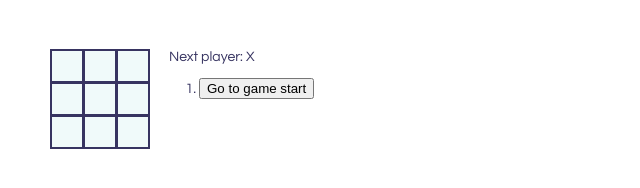
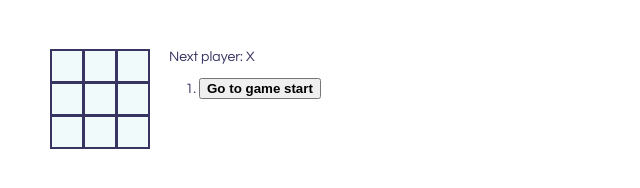
Before and after one commit to evc2bds/Post-CountdownProject, a React app in the folder my-app/: page / in a window 1280 px wide. Shown: the full height of the page, 0-640 px from the left. Built offline with nearby package versions, Linux system fonts and the light colour scheme.

Commit message:
eighth commit

```diff
--- a/my-app/src/index.css
+++ b/my-app/src/index.css
@@ -48,3 +48,7 @@
   .game-info {
     margin-left: 20px;
   }
+
+  .last-move {
+    font-weight: bold;
+  }
--- a/my-app/src/index.js
+++ b/my-app/src/index.js
@@ -59,13 +59,14 @@
         const history = this.state.history.slice(0, this.state.stepNumber + 1);
         const current = history[history.length - 1];
         const squares = current.squares.slice();
+
         if (calculateWinner(squares) || squares[i]) {
             return;
         }
         squares[i] = this.state.xIsNext ? 'X' : 'O';
         this.setState({
             history: history.concat([{
-                squares: squares,
+                squares: squares
             }]),
             stepNumber: history.length,
             xIsNext: !this.state.xIsNext,
@@ -89,8 +90,21 @@
           'Go to move #' + move :
           'Go to game start';
           return (
+              /*
+              if the move is equal to the step number, then that button will be bold
+              button className={"last-move"} --> would bold all of the buttons
+              'move===this.state.stepNumber ?' --> checks to see if move is equal to stepNumber
+              className{... "last-move"} bolds the button in which move is equal to stepNumber
+              className{... : ''} leaves the other buttons where move does not equal stepNumber unbolded
+                ex. button className={"last-move"} --> would bold all of the buttons
+
+              sources:
+                 https://reactjs.org/docs/conditional-rendering.html#inline-if-else-with-conditional-operator
+                 https://stackoverflow.com/questions/39281032/how-to-conditionally-apply-css-classes-in-react-js
+              */
+
               <li key={move}>
-                  <button onClick={() => this.jumpTo(move)}>{desc}</button>
+                  <button className={move===this.state.stepNumber ? "last-move" : ''} onClick={() => this.jumpTo(move)}>{desc}</button>
               </li>
           );
       });
```
